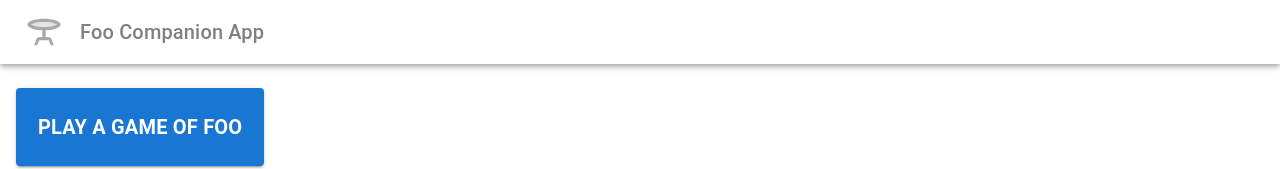
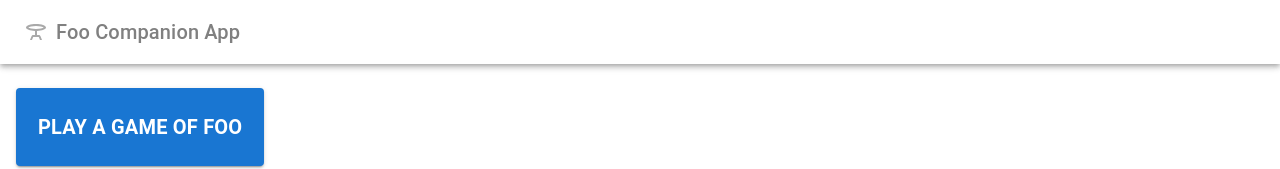
Before and after one commit to tsteelematc/foo-23f, a React (Create React App) app: page / in a window 1280 px wide. Shown: the top 169 px of the page. Built offline with nearby package versions, Linux system fonts and the light colour scheme.

Commit message:
Smaller icon, not two tone...
Lipstick on my pig : - O

```diff
--- a/src/App.tsx
+++ b/src/App.tsx
@@ -16,7 +16,7 @@ import Toolbar from '@mui/material/Toolbar';
 import Typography from '@mui/material/Typography';
 import { GameResult, getWinningPercentageDisplay } from './foo-game-results';
 
-import TableBarTwoTone from '@mui/icons-material/TableBarTwoTone';
+import TableBarOutlined from '@mui/icons-material/TableBarOutlined';
 
 const dummyGameResults: GameResult[] = [
   true
@@ -68,7 +68,7 @@ const App = () => {
           sx={{overflow: "hidden"}}
         >
           <Toolbar>
-            <TableBarTwoTone sx={{mr: 2, fontSize: '2.5em', color: "darkgray" }} />
+            <TableBarOutlined sx={{mr: 1, fontSize: '1.5em', color: "darkgray" }} />
             <Typography variant="h6" sx={{ color: "gray", flexGrow: 1, textAlign: "left" }}>
                 Foo Companion App
             </Typography>
```
